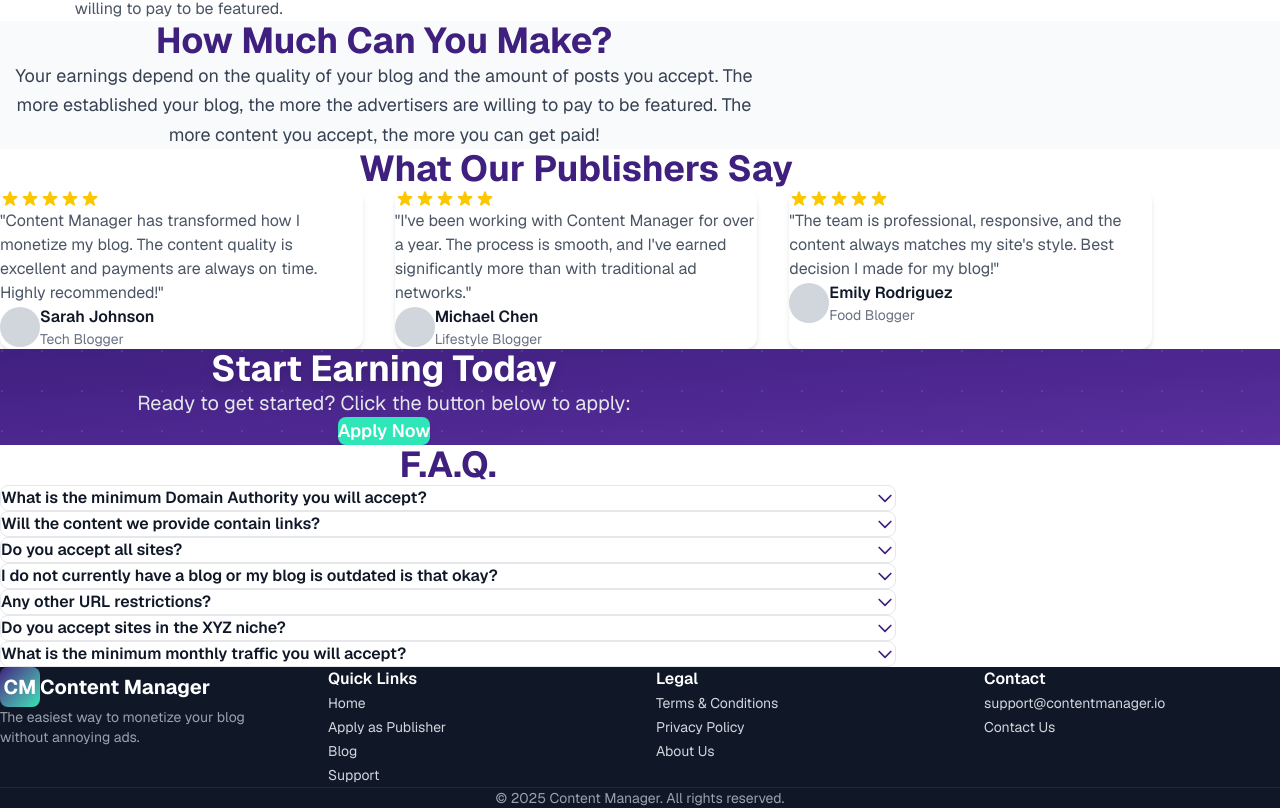
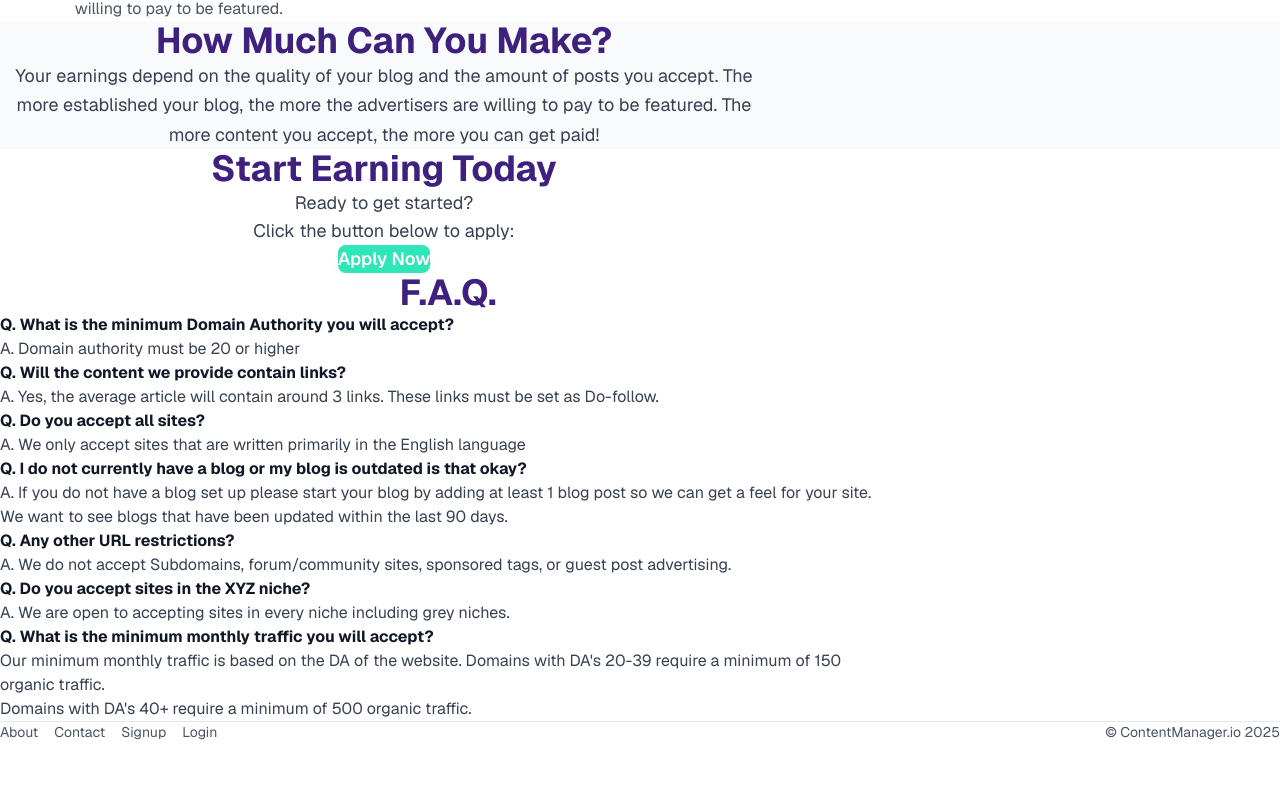
Before and after one commit to ESRAILHAQUE/publisherauthority-frontend, a Next.js app: page / in a window 1280 px wide. Shown: the part 1027-1835 px from the top of the page. After the commit the page ends 1769 px from the top, so only its background shows below. Built offline with nearby package versions, Linux system fonts and the light colour scheme.

Commit message:
Fix: Match homepage exactly with original design - remove testimonials, white Start Earning section, simple footer, direct FAQ format

```diff
--- a/app/apply/page.tsx
+++ b/app/apply/page.tsx
@@ -74,13 +74,25 @@ export default function ApplyPage() {
 
       <main className="flex-1 py-12">
         <div className="container mx-auto px-4 max-w-4xl">
+          {/* Book a call button */}
+          <div className="mb-6">
+            <a
+              href="https://calendar.app.google/gZYy6vD1PM8A8c8d6"
+              target="_blank"
+              rel="noopener noreferrer"
+              className="inline-block px-6 py-3 bg-blue-600 hover:bg-blue-700 text-white font-semibold rounded-lg transition-colors"
+            >
+              Book a call to fast track application
+            </a>
+          </div>
+
           {/* Header */}
-          <div className="text-center mb-12">
+          <div className="mb-12">
             <h1 className="text-4xl md:text-5xl font-bold text-[#3F207F] mb-4">
               Publisher Application
             </h1>
             <div className="space-y-4 text-gray-700">
-              <p className="text-xl">🎉 Welcome to ContentManager.io! 🎉</p>
+              <p className="text-lg">🎉 Welcome to ContentManager.io! 🎉</p>
               <p>
                 Since our inception, we have proudly paid out over $5,000,000 to our incredible users,
                 and we are always excited to welcome new members to our growing community.
--- a/app/page.tsx
+++ b/app/page.tsx
@@ -184,100 +184,20 @@ export default function HomePage() {
         </div>
       </section>
 
-      {/* Testimonials Section */}
+      {/* Start Earning Today Section - WHITE BACKGROUND */}
       <section className="py-16 md:py-24 bg-white">
         <div className="container mx-auto px-4">
-          <div className="max-w-6xl mx-auto">
-            <h2 className="text-3xl md:text-4xl font-bold text-[#3F207F] text-center mb-12">
-              What Our Publishers Say
-            </h2>
-            <div className="grid grid-cols-1 md:grid-cols-3 gap-8">
-              <Card hover>
-                <div className="flex items-center mb-4">
-                  {[...Array(5)].map((_, i) => (
-                    <svg key={i} className="w-5 h-5 text-yellow-400" fill="currentColor" viewBox="0 0 20 20">
-                      <path d="M9.049 2.927c.3-.921 1.603-.921 1.902 0l1.07 3.292a1 1 0 00.95.69h3.462c.969 0 1.371 1.24.588 1.81l-2.8 2.034a1 1 0 00-.364 1.118l1.07 3.292c.3.921-.755 1.688-1.54 1.118l-2.8-2.034a1 1 0 00-1.175 0l-2.8 2.034c-.784.57-1.838-.197-1.539-1.118l1.07-3.292a1 1 0 00-.364-1.118L2.98 8.72c-.783-.57-.38-1.81.588-1.81h3.461a1 1 0 00.951-.69l1.07-3.292z" />
-                    </svg>
-                  ))}
-                </div>
-                <p className="text-gray-600 mb-4">
-                  "Content Manager has transformed how I monetize my blog. The content quality is excellent
-                  and payments are always on time. Highly recommended!"
-                </p>
-                <div className="flex items-center">
-                  <div className="w-10 h-10 bg-gray-300 rounded-full mr-3"></div>
-                  <div>
-                    <p className="font-semibold text-gray-900">Sarah Johnson</p>
-                    <p className="text-sm text-gray-500">Tech Blogger</p>
-                  </div>
-                </div>
-              </Card>
-
-              <Card hover>
-                <div className="flex items-center mb-4">
-                  {[...Array(5)].map((_, i) => (
-                    <svg key={i} className="w-5 h-5 text-yellow-400" fill="currentColor" viewBox="0 0 20 20">
-                      <path d="M9.049 2.927c.3-.921 1.603-.921 1.902 0l1.07 3.292a1 1 0 00.95.69h3.462c.969 0 1.371 1.24.588 1.81l-2.8 2.034a1 1 0 00-.364 1.118l1.07 3.292c.3.921-.755 1.688-1.54 1.118l-2.8-2.034a1 1 0 00-1.175 0l-2.8 2.034c-.784.57-1.838-.197-1.539-1.118l1.07-3.292a1 1 0 00-.364-1.118L2.98 8.72c-.783-.57-.38-1.81.588-1.81h3.461a1 1 0 00.951-.69l1.07-3.292z" />
-                    </svg>
-                  ))}
-                </div>
-                <p className="text-gray-600 mb-4">
-                  "I've been working with Content Manager for over a year. The process is smooth,
-                  and I've earned significantly more than with traditional ad networks."
-                </p>
-                <div className="flex items-center">
-                  <div className="w-10 h-10 bg-gray-300 rounded-full mr-3"></div>
-                  <div>
-                    <p className="font-semibold text-gray-900">Michael Chen</p>
-                    <p className="text-sm text-gray-500">Lifestyle Blogger</p>
-                  </div>
-                </div>
-              </Card>
-
-              <Card hover>
-                <div className="flex items-center mb-4">
-                  {[...Array(5)].map((_, i) => (
-                    <svg key={i} className="w-5 h-5 text-yellow-400" fill="currentColor" viewBox="0 0 20 20">
-                      <path d="M9.049 2.927c.3-.921 1.603-.921 1.902 0l1.07 3.292a1 1 0 00.95.69h3.462c.969 0 1.371 1.24.588 1.81l-2.8 2.034a1 1 0 00-.364 1.118l1.07 3.292c.3.921-.755 1.688-1.54 1.118l-2.8-2.034a1 1 0 00-1.175 0l-2.8 2.034c-.784.57-1.838-.197-1.539-1.118l1.07-3.292a1 1 0 00-.364-1.118L2.98 8.72c-.783-.57-.38-1.81.588-1.81h3.461a1 1 0 00.951-.69l1.07-3.292z" />
-                    </svg>
-                  ))}
-                </div>
-                <p className="text-gray-600 mb-4">
-                  "The team is professional, responsive, and the content always matches my site's style.
-                  Best decision I made for my blog!"
-                </p>
-                <div className="flex items-center">
-                  <div className="w-10 h-10 bg-gray-300 rounded-full mr-3"></div>
-                  <div>
-                    <p className="font-semibold text-gray-900">Emily Rodriguez</p>
-                    <p className="text-sm text-gray-500">Food Blogger</p>
-                  </div>
-                </div>
-              </Card>
-            </div>
-          </div>
-        </div>
-      </section>
-
-      {/* Start Earning Today Section */}
-      <section className="relative py-16 md:py-24 bg-gradient-to-br from-[#3F207F] to-[#5A2F9F] text-white overflow-hidden">
-        <div className="absolute inset-0 opacity-10">
-          <div className="absolute inset-0" style={{
-            backgroundImage: 'radial-gradient(circle at 2px 2px, white 1px, transparent 0)',
-            backgroundSize: '40px 40px'
-          }}></div>
-        </div>
-        <div className="container mx-auto px-4 relative z-10">
           <div className="max-w-3xl mx-auto text-center space-y-6">
-            <h2 className="text-3xl md:text-4xl font-bold drop-shadow-lg">
+            <h2 className="text-3xl md:text-4xl font-bold text-[#3F207F]">
               Start Earning Today
             </h2>
-            <p className="text-xl text-gray-200">
-              Ready to get started? Click the button below to apply:
-            </p>
+            <div className="space-y-2">
+              <p className="text-lg text-gray-700">Ready to get started?</p>
+              <p className="text-lg text-gray-700">Click the button below to apply:</p>
+            </div>
             <div className="pt-4">
               <Link href="/apply">
-                <Button variant="primary" size="lg" className="text-lg px-8 py-4 shadow-2xl hover:shadow-teal-500/50">
+                <Button variant="primary" size="lg" className="text-lg px-8 py-4 shadow-xl hover:shadow-2xl">
                   Apply Now
                 </Button>
               </Link>
@@ -286,42 +206,43 @@ export default function HomePage() {
         </div>
       </section>
 
-      {/* FAQ Section */}
+      {/* FAQ Section - Direct Q&A format */}
       <section className="py-16 md:py-24 bg-white">
         <div className="container mx-auto px-4">
           <div className="max-w-4xl mx-auto">
             <h2 className="text-3xl md:text-4xl font-bold text-[#3F207F] text-center mb-12">
               F.A.Q.
             </h2>
-            <div className="space-y-6">
-              <FAQItem
-                question="What is the minimum Domain Authority you will accept?"
-                answer="Domain authority must be 20 or higher"
-              />
-              <FAQItem
-                question="Will the content we provide contain links?"
-                answer="Yes, the average article will contain around 3 links. These links must be set as Do-follow."
-              />
-              <FAQItem
-                question="Do you accept all sites?"
-                answer="We only accept sites that are written primarily in the English language"
-              />
-              <FAQItem
-                question="I do not currently have a blog or my blog is outdated is that okay?"
-                answer="If you do not have a blog set up please start your blog by adding at least 1 blog post so we can get a feel for your site. We want to see blogs that have been updated within the last 90 days."
-              />
-              <FAQItem
-                question="Any other URL restrictions?"
-                answer="We do not accept Subdomains, forum/community sites, sponsored tags, or guest post advertising."
-              />
-              <FAQItem
-                question="Do you accept sites in the XYZ niche?"
-                answer="We are open to accepting sites in every niche including grey niches."
-              />
-              <FAQItem
-                question="What is the minimum monthly traffic you will accept?"
-                answer="Our minimum monthly traffic is based on the DA of the website. Domains with DA's 20-39 require a minimum of 150 organic traffic. Domains with DA's 40+ require a minimum of 500 organic traffic."
-              />
+            <div className="space-y-6 text-left">
+              <div>
+                <p className="font-bold text-gray-900 mb-2">Q. What is the minimum Domain Authority you will accept?</p>
+                <p className="text-gray-700">A. Domain authority must be 20 or higher</p>
+              </div>
+              <div>
+                <p className="font-bold text-gray-900 mb-2">Q. Will the content we provide contain links?</p>
+                <p className="text-gray-700">A. Yes, the average article will contain around 3 links. These links must be set as Do-follow.</p>
+              </div>
+              <div>
+                <p className="font-bold text-gray-900 mb-2">Q. Do you accept all sites?</p>
+                <p className="text-gray-700">A. We only accept sites that are written primarily in the English language</p>
+              </div>
+              <div>
+                <p className="font-bold text-gray-900 mb-2">Q. I do not currently have a blog or my blog is outdated is that okay?</p>
+                <p className="text-gray-700">A. If you do not have a blog set up please start your blog by adding at least 1 blog post so we can get a feel for your site. We want to see blogs that have been updated within the last 90 days.</p>
+              </div>
+              <div>
+                <p className="font-bold text-gray-900 mb-2">Q. Any other URL restrictions?</p>
+                <p className="text-gray-700">A. We do not accept Subdomains, forum/community sites, sponsored tags, or guest post advertising.</p>
+              </div>
+              <div>
+                <p className="font-bold text-gray-900 mb-2">Q. Do you accept sites in the XYZ niche?</p>
+                <p className="text-gray-700">A. We are open to accepting sites in every niche including grey niches.</p>
+              </div>
+              <div>
+                <p className="font-bold text-gray-900 mb-2">Q. What is the minimum monthly traffic you will accept?</p>
+                <p className="text-gray-700">Our minimum monthly traffic is based on the DA of the website. Domains with DA's 20-39 require a minimum of 150 organic traffic.</p>
+                <p className="text-gray-700 mt-1">Domains with DA's 40+ require a minimum of 500 organic traffic.</p>
+              </div>
             </div>
           </div>
         </div>
@@ -331,32 +252,3 @@ export default function HomePage() {
     </div>
   );
 }
-
-// FAQ Item Component
-function FAQItem({ question, answer }: { question: string; answer: string }) {
-  const [isOpen, setIsOpen] = React.useState(false);
-
-  return (
-    <div className="border border-gray-200 rounded-lg overflow-hidden">
-      <button
-        className="w-full px-6 py-4 text-left flex items-center justify-between hover:bg-gray-50 transition-colors"
-        onClick={() => setIsOpen(!isOpen)}
-      >
-        <span className="font-semibold text-gray-900">{question}</span>
-        <svg
-          className={`w-5 h-5 text-[#3F207F] transition-transform duration-200 ${isOpen ? 'transform rotate-180' : ''}`}
-          fill="none"
-          stroke="currentColor"
-          viewBox="0 0 24 24"
-        >
-          <path strokeLinecap="round" strokeLinejoin="round" strokeWidth={2} d="M19 9l-7 7-7-7" />
-        </svg>
-      </button>
-      {isOpen && (
-        <div className="px-6 py-4 bg-gray-50 text-gray-700 border-t border-gray-200">
-          {answer}
-        </div>
-      )}
-    </div>
-  );
-}
--- a/components/layout/Footer.tsx
+++ b/components/layout/Footer.tsx
@@ -2,94 +2,27 @@ import React from 'react';
 import Link from 'next/link';
 
 export const Footer: React.FC = () => {
-  const currentYear = new Date().getFullYear();
-
   return (
-    <footer className="bg-gray-900 text-gray-300">
-      <div className="container mx-auto px-4 py-12">
-        <div className="grid grid-cols-1 md:grid-cols-4 gap-8">
-          {/* Brand */}
-          <div className="space-y-4">
-            <div className="flex items-center space-x-2">
-              <div className="w-10 h-10 bg-gradient-to-br from-[#3F207F] to-[#2EE6B7] rounded-lg flex items-center justify-center">
-                <span className="text-white font-bold text-xl">CM</span>
-              </div>
-              <span className="text-xl font-bold text-white">Content Manager</span>
-            </div>
-            <p className="text-sm text-gray-400">
-              The easiest way to monetize your blog without annoying ads.
-            </p>
+    <footer className="bg-white border-t border-gray-200">
+      <div className="container mx-auto px-4 py-8">
+        <div className="flex flex-col md:flex-row items-center justify-between space-y-4 md:space-y-0">
+          <div className="flex flex-wrap items-center justify-center gap-4 text-sm text-gray-600">
+            <Link href="/about" className="hover:text-[#3F207F] transition-colors">
+              About
+            </Link>
+            <Link href="/contact" className="hover:text-[#3F207F] transition-colors">
+              Contact
+            </Link>
+            <Link href="/apply" className="hover:text-[#3F207F] transition-colors">
+              Signup
+            </Link>
+            <Link href="/auth/login" className="hover:text-[#3F207F] transition-colors">
+              Login
+            </Link>
           </div>
-
-          {/* Quick Links */}
-          <div>
-            <h3 className="text-white font-semibold mb-4">Quick Links</h3>
-            <ul className="space-y-2">
-              <li>
-                <Link href="/" className="hover:text-[#2EE6B7] transition-colors text-sm">
-                  Home
-                </Link>
-              </li>
-              <li>
-                <Link href="/apply" className="hover:text-[#2EE6B7] transition-colors text-sm">
-                  Apply as Publisher
-                </Link>
-              </li>
-              <li>
-                <Link href="/blog" className="hover:text-[#2EE6B7] transition-colors text-sm">
-                  Blog
-                </Link>
-              </li>
-              <li>
-                <Link href="/support" className="hover:text-[#2EE6B7] transition-colors text-sm">
-                  Support
-                </Link>
-              </li>
-            </ul>
+          <div className="text-sm text-gray-600">
+            © ContentManager.io 2025
           </div>
-
-          {/* Legal */}
-          <div>
-            <h3 className="text-white font-semibold mb-4">Legal</h3>
-            <ul className="space-y-2">
-              <li>
-                <Link href="/terms" className="hover:text-[#2EE6B7] transition-colors text-sm">
-                  Terms & Conditions
-                </Link>
-              </li>
-              <li>
-                <Link href="/privacy" className="hover:text-[#2EE6B7] transition-colors text-sm">
-                  Privacy Policy
-                </Link>
-              </li>
-              <li>
-                <Link href="/about" className="hover:text-[#2EE6B7] transition-colors text-sm">
-                  About Us
-                </Link>
-              </li>
-            </ul>
-          </div>
-
-          {/* Contact */}
-          <div>
-            <h3 className="text-white font-semibold mb-4">Contact</h3>
-            <ul className="space-y-2">
-              <li>
-                <a href="mailto:support@contentmanager.io" className="hover:text-[#2EE6B7] transition-colors text-sm">
-                  support@contentmanager.io
-                </a>
-              </li>
-              <li>
-                <Link href="/contact" className="hover:text-[#2EE6B7] transition-colors text-sm">
-                  Contact Us
-                </Link>
-              </li>
-            </ul>
-          </div>
-        </div>
-
-        <div className="border-t border-gray-800 mt-8 pt-8 text-center text-sm text-gray-400">
-          <p>© {currentYear} Content Manager. All rights reserved.</p>
         </div>
       </div>
     </footer>
--- a/components/layout/Header.tsx
+++ b/components/layout/Header.tsx
@@ -21,17 +21,17 @@ export const Header: React.FC = () => {
 
           {/* Desktop Navigation */}
           <div className="hidden md:flex items-center space-x-8">
-            <Link href="/" className="text-gray-700 hover:text-[#3F207F] transition-colors font-medium">
-              Home
+            <Link href="/about" className="text-gray-700 hover:text-[#3F207F] transition-colors font-medium">
+              About
             </Link>
             <Link href="/blog" className="text-gray-700 hover:text-[#3F207F] transition-colors font-medium">
               Blog
             </Link>
-            <Link href="/support" className="text-gray-700 hover:text-[#3F207F] transition-colors font-medium">
-              Support
+            <Link href="/contact" className="text-gray-700 hover:text-[#3F207F] transition-colors font-medium">
+              Contact
             </Link>
-            <Link href="/apply" className="text-gray-700 hover:text-[#3F207F] transition-colors font-medium">
-              Apply as Publisher
+            <Link href="/terms" className="text-gray-700 hover:text-[#3F207F] transition-colors font-medium">
+              Terms And Conditions
             </Link>
             <Link href="/auth/login">
               <Button variant="outline" size="sm">Login</Button>
@@ -69,11 +69,11 @@ export const Header: React.FC = () => {
         {isMenuOpen && (
           <div className="md:hidden mt-4 pb-4 space-y-3 border-t pt-4">
             <Link
-              href="/"
+              href="/about"
               className="block py-2 text-gray-700 hover:text-[#3F207F] transition-colors"
               onClick={() => setIsMenuOpen(false)}
             >
-              Home
+              About
             </Link>
             <Link
               href="/blog"
@@ -83,18 +83,18 @@ export const Header: React.FC = () => {
               Blog
             </Link>
             <Link
-              href="/support"
+              href="/contact"
               className="block py-2 text-gray-700 hover:text-[#3F207F] transition-colors"
               onClick={() => setIsMenuOpen(false)}
             >
-              Support
+              Contact
             </Link>
             <Link
-              href="/apply"
+              href="/terms"
               className="block py-2 text-gray-700 hover:text-[#3F207F] transition-colors"
               onClick={() => setIsMenuOpen(false)}
             >
-              Apply as Publisher
+              Terms And Conditions
             </Link>
             <div className="flex flex-col space-y-2 pt-2">
               <Link href="/auth/login" onClick={() => setIsMenuOpen(false)}>
```
